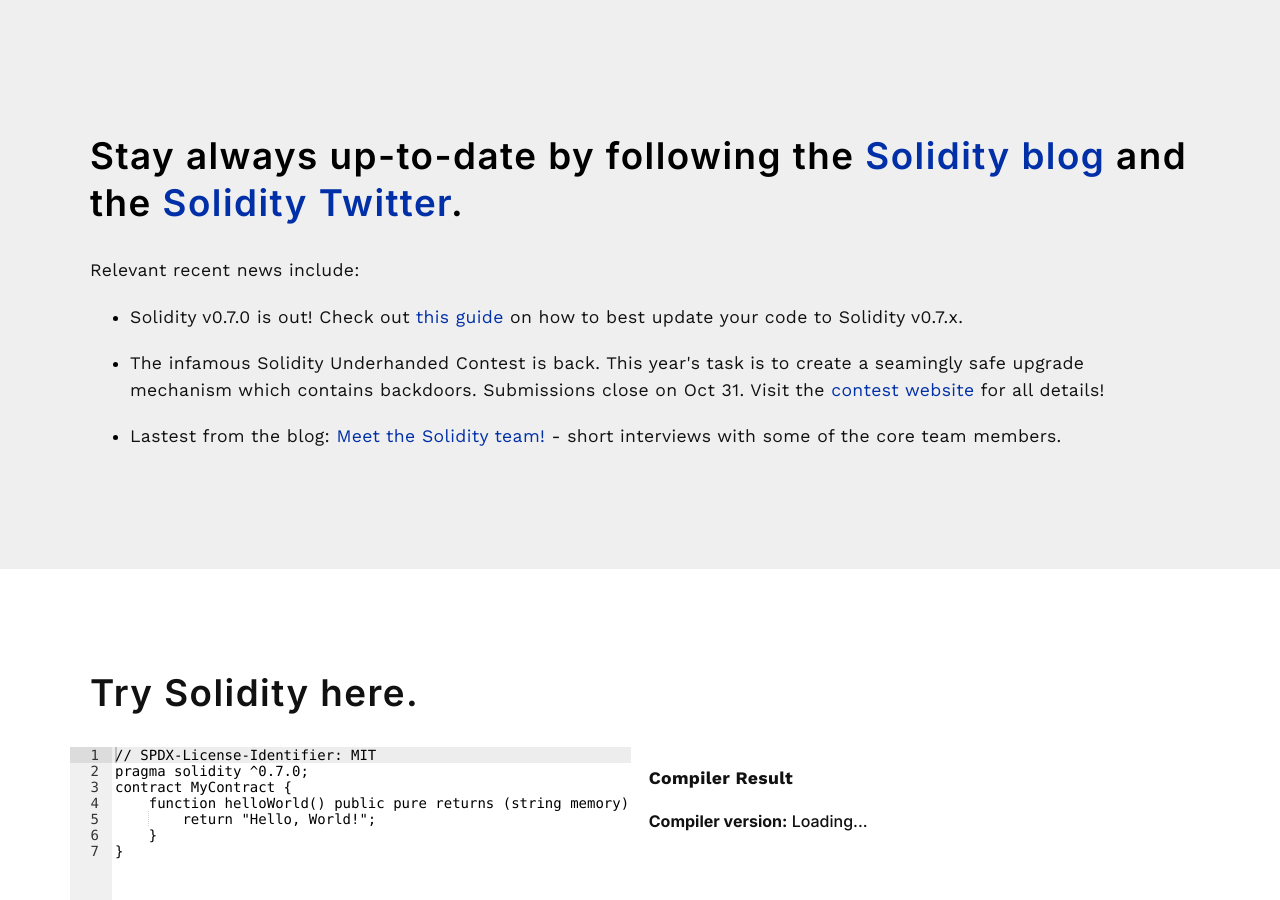
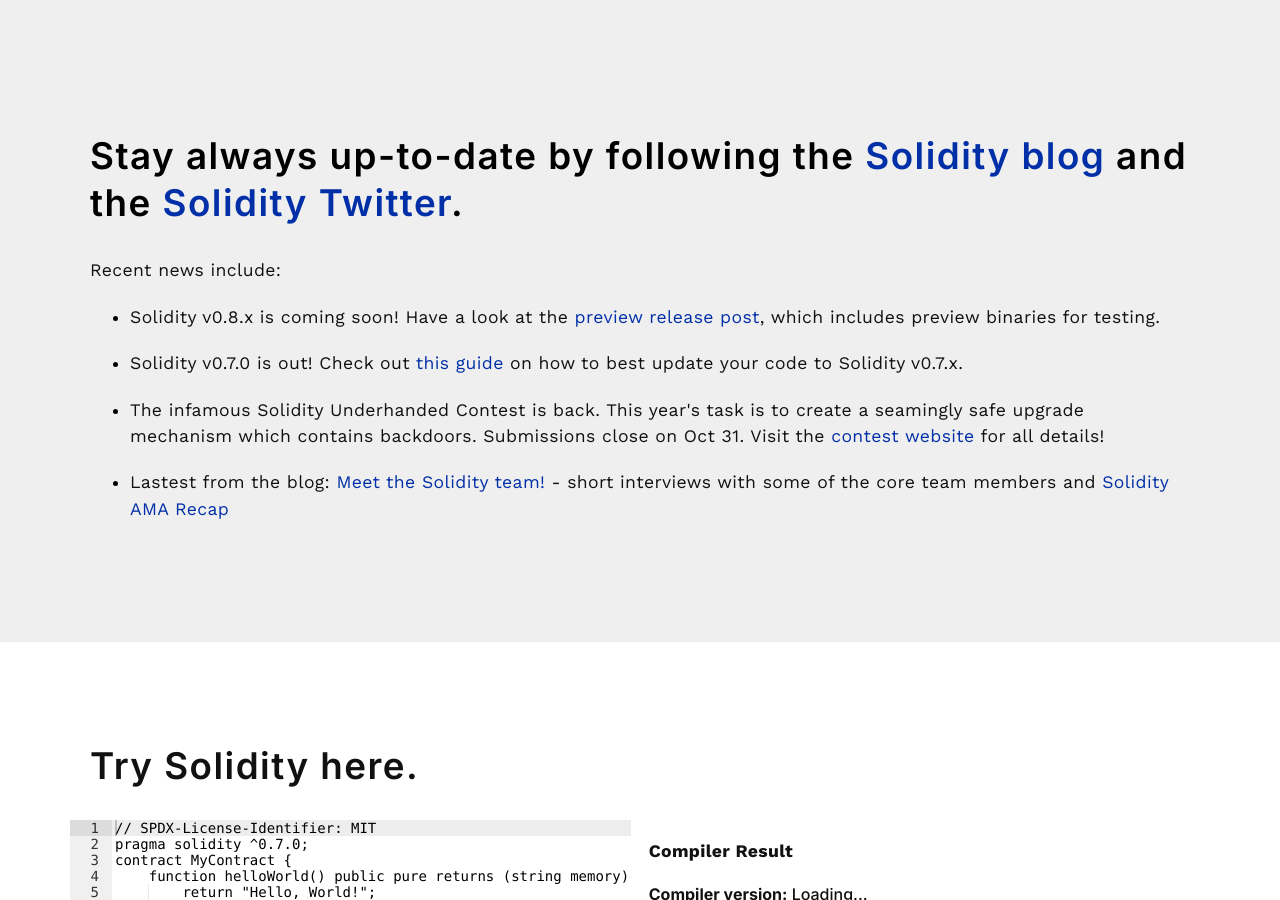
Before and after one commit to ethereum/solidity-portal, a Jekyll site: the page built from index.html, in a window 1280 px wide and 900 px high, scrolled down 1701 px. Built offline with Jekyll 4.4.1, drawn with Linux system fonts in a browser that asks for light colours; some web fonts are replaced; the list of posts is cut into pages by our own code.

Commit message:
updating recent news section

```diff
--- a/index.html
+++ b/index.html
@@ -40,11 +40,12 @@
 		<div class="container flex">
 			<div class="text editable">
 				<h2><strong>Stay always up-to-date by following the <a href="https://solidity.ethereum.org">Solidity blog</a> and the <a href="https://twitter.com/solidity_lang">Solidity Twitter</a>.</strong></h2>
-				<p>Relevant recent news include:</p>
+				<p>Recent news include:</p>
 				<ul>
+					<li><p>Solidity v0.8.x is coming soon! Have a look at the <a href="https://solidity.ethereum.org/2020/10/28/solidity-0.8.x-preview/">preview release post</a>, which includes preview binaries for testing.</li></p>
 					<li><p>Solidity v0.7.0 is out! Check out <a href="https://solidity.readthedocs.io/en/latest/070-breaking-changes.html#how-to-update-your-code">this guide</a> on how to best update your code to Solidity v0.7.x.</li></p>
 					<li><p>The infamous Solidity Underhanded Contest is back. This year's task is to create a seamingly safe upgrade mechanism which contains backdoors. Submissions close on Oct 31. Visit the <a href="https://underhanded.soliditylang.org/">contest website</a> for all details!</li></p>
-					<li><p>Lastest from the blog: <a href="https://solidity.ethereum.org/2020/09/18/meet-the-team/">Meet the Solidity team!</a> - short interviews with some of the core team members.</li></p>
+					<li><p>Lastest from the blog: <a href="https://solidity.ethereum.org/2020/09/18/meet-the-team/">Meet the Solidity team!</a> - short interviews with some of the core team members and <a href="https://solidity.ethereum.org/2020/11/04/solidity-ama-1-recap/">Solidity AMA Recap</a></li></p>
 				</p>
 				<div class="text editable">
 		</div>
```
